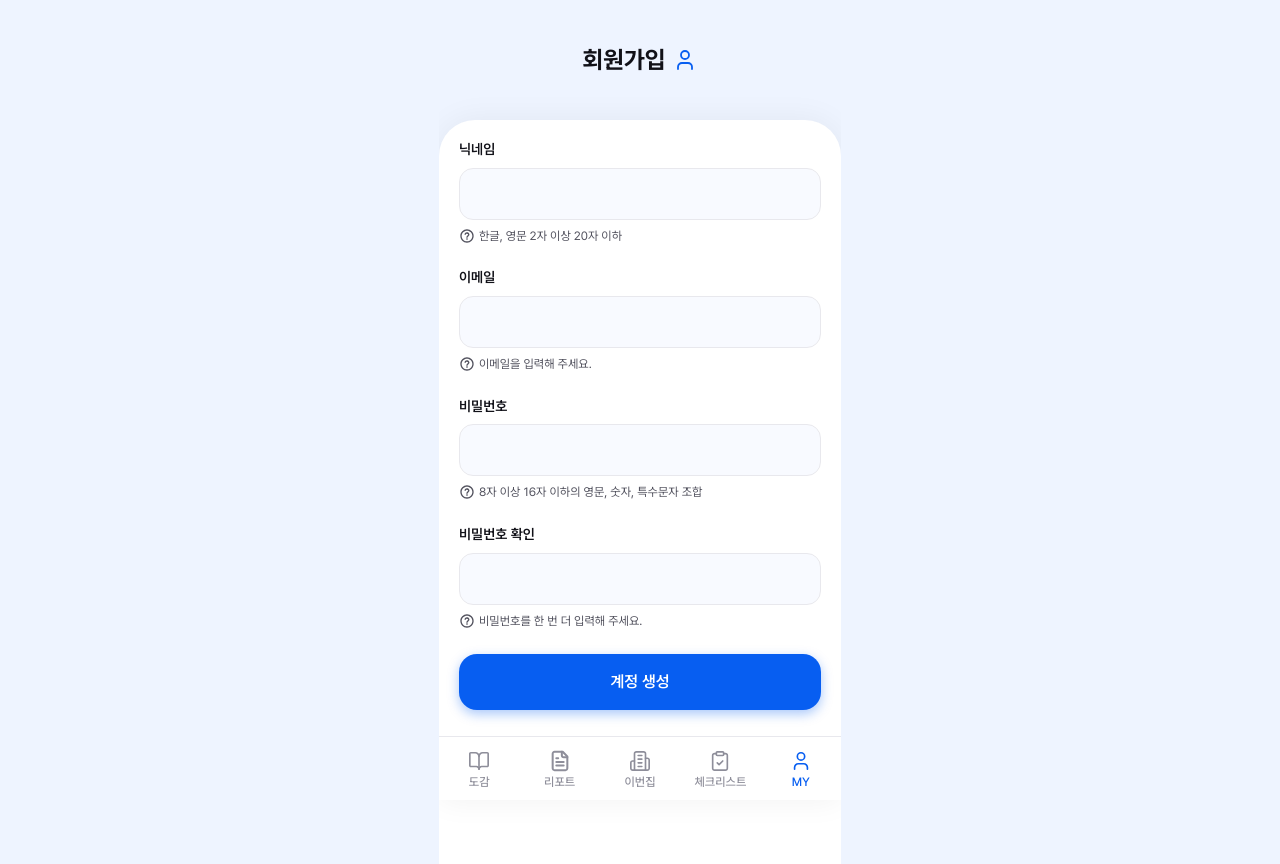
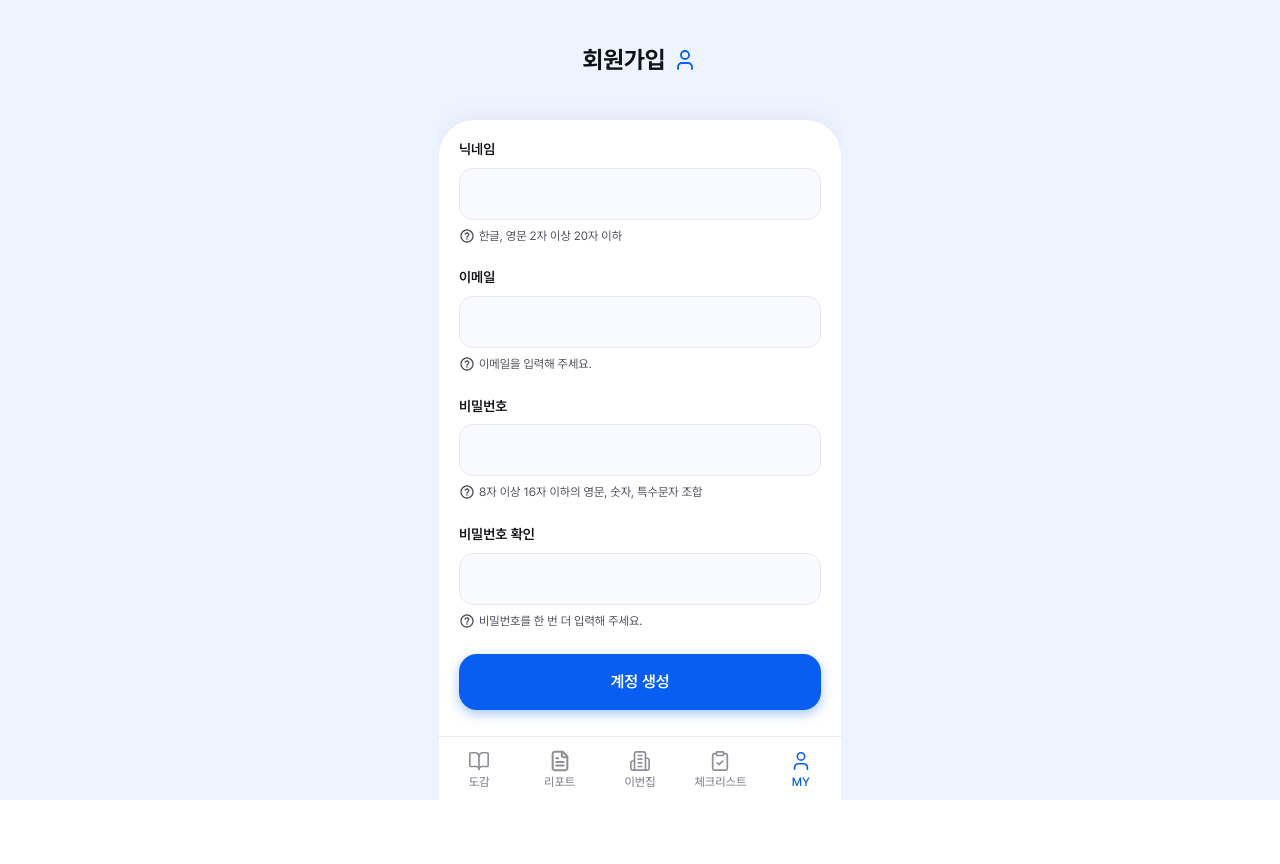
Before and after one commit to second-zip/second-zip-app, a Vue app in the folder frontend/: page /signup in a window 1280 px wide. After the commit the page ends 800 px from the top, so only its background shows below. Built offline with nearby package versions, Linux system fonts and the light colour scheme; no server answers.

Commit message:
fix(fe): 바텀시트 레이아웃 하단 공백 오류 수정

```diff
--- a/frontend/src/layouts/BottomSheetLayout.vue
+++ b/frontend/src/layouts/BottomSheetLayout.vue
@@ -9,7 +9,7 @@ defineProps({
 </script>
 
 <template>
-  <div class="sheet-layout w-100 min-vh-100 d-flex flex-column">
+  <div class="sheet-layout w-100 h-100 d-flex flex-column">
     <header
       class="w-100 flex-shrink-0 d-flex align-items-center"
       :style="{ minHeight: `${titleRatio}dvh` }"
@@ -25,13 +25,12 @@ defineProps({
 
 <style scoped>
 .sheet-layout {
-  min-height: 100dvh;
+  min-height: 100%;
   background-color: var(--blue-100);
 }
 
 .bottom-sheet {
   min-height: 0;
-  padding-bottom: 64px;
   background-color: white;
   border-radius: 36px 36px 0 0;
   box-shadow: 0 0 32px rgb(17 17 24 / 6%);
--- a/frontend/src/layouts/MainLayout.vue
+++ b/frontend/src/layouts/MainLayout.vue
@@ -4,8 +4,8 @@ import { RouterView } from 'vue-router';
 </script>
 
 <template>
-  <div class="app-layout min-vh-100">
-    <main class="main-content min-vh-100 bg-white overflow-x-hidden mx-auto">
+  <div class="app-layout">
+    <main class="main-content bg-white overflow-x-hidden mx-auto">
       <RouterView />
     </main>
     <BottomNavigation />
@@ -25,17 +25,18 @@ body,
 <style scoped>
 .app-layout,
 .main-content {
+  width: 100%;
   min-height: 100dvh;
 }
 
 .app-layout {
-  width: 100%;
   background-color: #fff;
 }
 
 .main-content {
-  width: 100%;
+  height: 100dvh;
   padding-bottom: 64px;
+  box-sizing: border-box;
 }
 
 /* 태블릿·데스크톱 */
```
